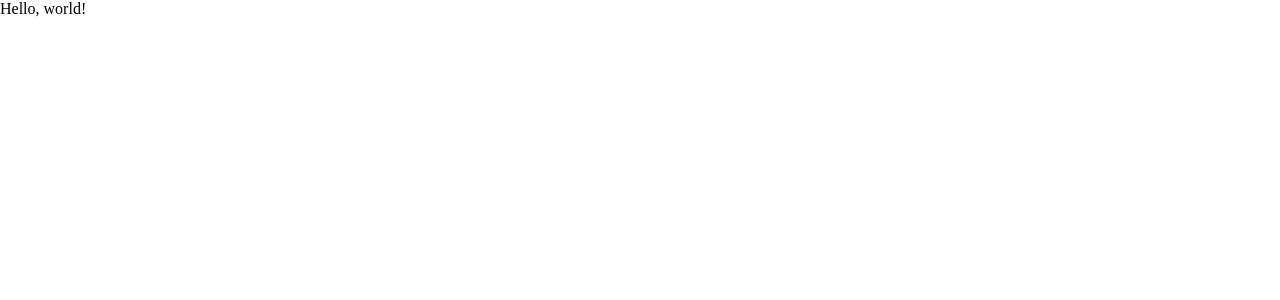
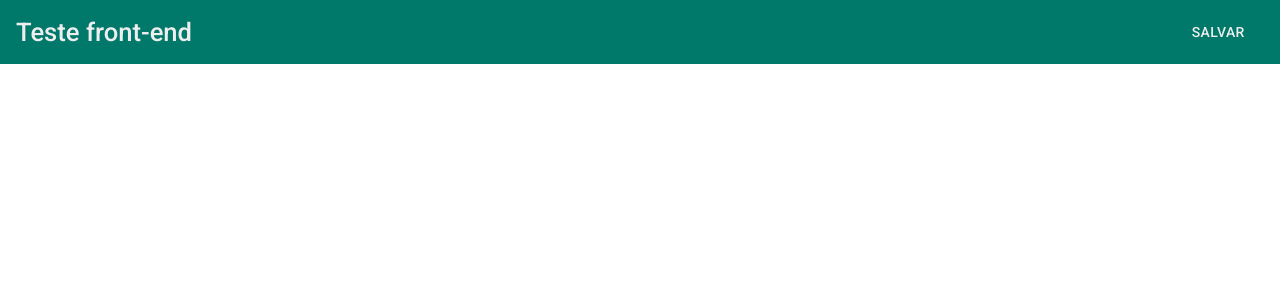
Before and after one commit to luispolippo/Teste-Front-End, a React (Vite) app: page / in a window 1280 px wide. Shown: the top 300 px of the page. Built offline with nearby package versions, Linux system fonts and the light colour scheme.

Commit message:
feat: Adiciona component Header em App

```diff
--- a/src/App.tsx
+++ b/src/App.tsx
@@ -1,9 +1,10 @@
 import React from 'react';
+import Header from './components/Header';
 
 function App() {
   return (
     <div>
-      Hello, world!
+      <Header />
     </div>
   );
 }
```
